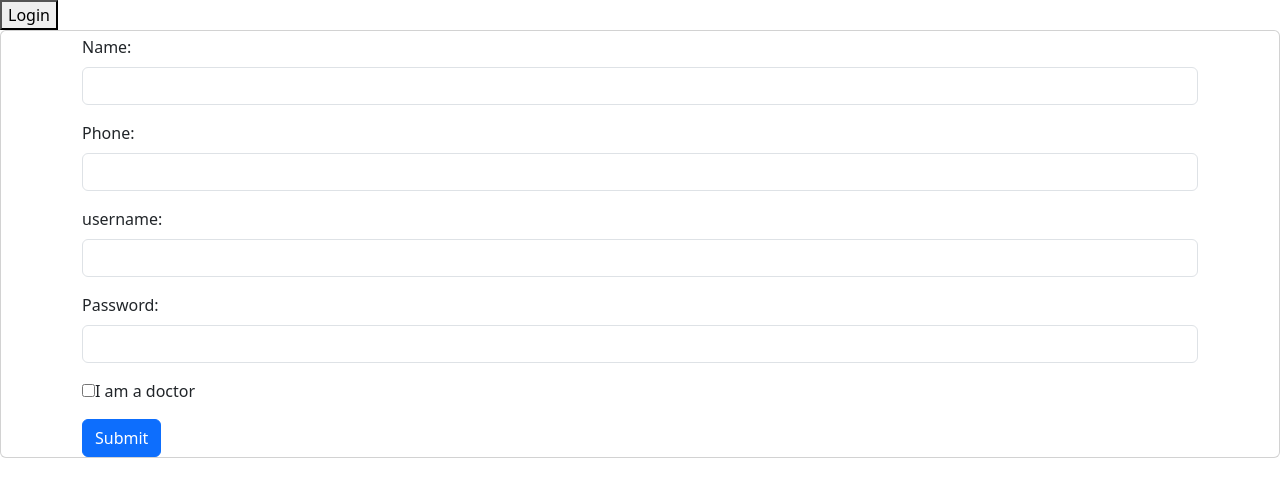
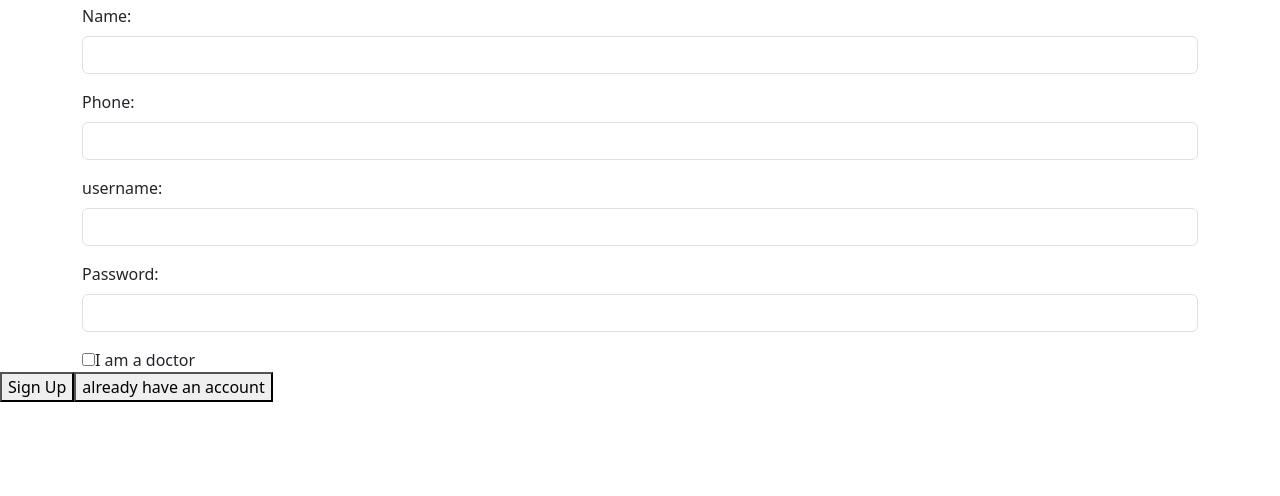
Before and after one commit to shahabhm/RPS-frontend, a React (Vite) app: page /login in a window 1280 px wide. Shown: the top 496 px of the page. Built offline with nearby package versions, Linux system fonts and the light colour scheme.

Commit message:
Move states from signup and login to parent

```diff
--- a/src/components/Login.tsx
+++ b/src/components/Login.tsx
@@ -1,52 +1,23 @@
 import './Login.css';
-import PropTypes from 'prop-types';
-import {useState} from "react";
 
-async function loginUser(credentials) {
-    console.log('logging in: ', credentials);
-    return fetch('http://localhost:3000/login', {
-        method: 'POST',
-        headers: {
-            'Content-Type': 'application/json'
-        },
-        body: JSON.stringify(credentials)
-    })
-        .then(data => data.json())
-}
+export const Login = ({
+                          setUsername, setPassword
+                      }) => {
 
-export const Login = ({ setToken, setTrigger}) => {
-    const [username, setUserName] = useState();
-    const [password, setPassword] = useState();
-    const handleSubmit = async e => {
-        e.preventDefault();
-        const token = await loginUser({
-            username,
-            password
-        });
-        console.log('token from backend: ', token);
-        setToken(token);
-        setTrigger(t => !t);
-    }
+
     return (
         <div className="login-wrapper">
             <h1>Please Log In</h1>
-            <form onSubmit={handleSubmit}>
+            <form>
                 <label>
                     <p>Username</p>
-                    <input type="text" onChange={e => setUserName(e.target.value)}/>
+                    <input type="text" onChange={e => setUsername(e.target.value)}/>
                 </label>
                 <label>
                     <p>Password</p>
                     <input type="password" onChange={e => setPassword(e.target.value)}/>
                 </label>
-                <div>
-                    <button type="submit">Submit</button>
-                </div>
             </form>
         </div>
     );
 };
-
-Login.propTypes = {
-    setToken: PropTypes.func.isRequired
-}
--- a/src/components/SignUp.tsx
+++ b/src/components/SignUp.tsx
@@ -1,42 +1,18 @@
-import {useState} from "react";
-
-async function signup(credentials) {
-    console.log('signing up: ', credentials);
-    return fetch('http://localhost:3000/signup', {
-        method: 'POST',
-        headers: {
-            'Content-Type': 'application/json'
-        },
-        body: JSON.stringify(credentials)
-    })
-        .then(data => data.json())
-}
-
-export const SignUp = ({setToken}) => {
-    const [name, setName] = useState('');
-    const [username, setUsername] = useState('');
-    const [password, setPassword] = useState('');
-    const [phone_number, setPhone_number] = useState('');
-    const [role, setRole] = useState(false);
-
-    const handleSubmit = async (event) => {
-        console.log(name, username, phone_number, role)
-        event.preventDefault()
-        const token = await signup({
-            name: name,
-            username: username,
-            phone_number: phone_number,
-            password: password,
-            role: role ? 'DOCTOR' : 'CAREGIVER'
-        });
-        console.log('token from backend: ', token);
-        setToken(token);
-    };
-
-
+export const SignUp = ({
+                           name,
+                           setName,
+                           phone_number,
+                           setPhone_number,
+                           username,
+                           setUsername,
+                           password,
+                           setPassword,
+                           role,
+                           setRole
+                       }) => {
     return (
-        <div className={"card"}>
-            <form onSubmit={handleSubmit} className="container mt-1">
+        <div>
+            <form className="container mt-1">
                 <div className="mb-3">
                     <label className="form-label">Name:</label>
                     <input type="text" className="form-control" value={name} onChange={e => setName(e.target.value)}
@@ -61,7 +37,6 @@ export const SignUp = ({setToken}) => {
                     <input type="checkbox" id="vehicle1" name="doctor" value={role} onChange={() => setRole(r => !r)}/>
                     <label htmlFor="vehicle1">I am a doctor</label>
                 </div>
-                <button type="submit" className="btn btn-primary mt-3">Submit</button>
             </form>
         </div>
     );
--- a/src/components/SignupLogin.tsx
+++ b/src/components/SignupLogin.tsx
@@ -1,19 +1,70 @@
+import {Login} from "./Login";
 import {SignUp} from "./SignUp";
 import {useState} from "react";
-import {Login} from "./Login";
 
 export const SignupLogin = ({setToken, setTrigger}) => {
+    const [name, setName] = useState('');
+    const [username, setUsername] = useState('');
+    const [password, setPassword] = useState('');
+    const [phone_number, setPhone_number] = useState('');
+    const [role, setRole] = useState(false);
+
+    async function signIn(credentials, endpoint) {
+        console.log('signing up: ', credentials);
+        return fetch(`http://localhost:3000/${endpoint}`, {
+            method: 'POST',
+            headers: {
+                'Content-Type': 'application/json'
+            },
+            body: JSON.stringify(credentials)
+        })
+            .then(data => data.json())
+    }
+
+    const handleSubmitLogin = async e => {
+        e.preventDefault();
+        const token = await signIn({
+            username,
+            password
+        }, 'login');
+        console.log('token from backend: ', token);
+        setToken(token);
+        setTrigger(t => !t);
+    }
+
+    const handleSubmitSignup = async (event) => {
+        console.log(name, username, phone_number, role)
+        event.preventDefault()
+        const token = await signIn({
+            name: name,
+            username: username,
+            phone_number: phone_number,
+            password: password,
+            role: role ? 'DOCTOR' : 'CAREGIVER'
+        }, 'signup');
+        console.log('token from backend: ', token);
+        setToken(token);
+        setTrigger(t => !t);
+    };
+
+
     const [login, setLogin] = useState(false);
 
     return (
         <>
             {
-                login ? <button onClick={() => setLogin(false)}>Sign Up</button> :
-                    <button onClick={() => setLogin(true)}>Login</button>
+                login ? <Login setUsername={setUsername} setPassword={setPassword}/> :
+                    <SignUp password={password} setPassword={setPassword} name={name} setName={setName}
+                            username={username} setUsername={setUsername} phone_number={phone_number}
+                            setPhone_number={setPhone_number} role={role} setRole={setRole}/>
             }
             {
-                login ? <Login setToken={setToken} setTrigger={setTrigger}/> :
-                    <SignUp setToken={setToken} setTrigger={setTrigger}/>
+                login ? <button onClick={handleSubmitLogin}>Login</button> :
+                    <button onClick={handleSubmitSignup}>Sign Up</button>
+            }
+            {
+                login ? <button onClick={() => setLogin(false)}>create new account</button> :
+                    <button onClick={() => setLogin(true)}>already have an account</button>
             }
             <div>
             </div>
```
